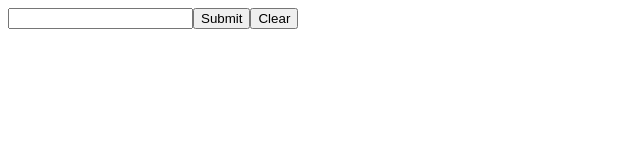
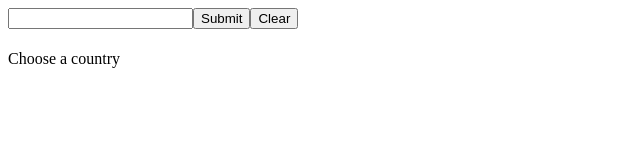
Before and after one commit to ramabadash/Weather-App-, a React (Create React App) app in the folder wether-app/: page / in a window 1280 px wide. Shown: the top 160 px of the page, without its empty margins (0-640 px from the left). Built offline with nearby package versions, Linux system fonts and the light colour scheme.

Commit message:
# Add weather list component that displays the weather by the state

```diff
--- a/wether-app/src/components/App.jsx
+++ b/wether-app/src/components/App.jsx
@@ -1,10 +1,12 @@
 import React from 'react';
 import CountriesDropDown from './CountriesDropDown';
+import WeatherList from './WeatherList';
 
 function App() {
   return (
     <div>
       <CountriesDropDown />
+      <WeatherList />
     </div>
   );
 }
--- /dev/null
+++ b/wether-app/src/components/WeatherList.jsx
@@ -0,0 +1,42 @@
+import React from 'react';
+import { useSelector } from 'react-redux';
+
+function WeatherList() {
+  /***** STATE *****/
+  const fiveDaysWeather = useSelector(state => state.weatherData);
+  const country = useSelector(state => state.country);
+
+  return (
+    <div>
+      <h1>{country}</h1>
+      {fiveDaysWeather.length < 1 ? (
+        <p>Choose a country</p>
+      ) : (
+        fiveDaysWeather.map(dayData => {
+          console.log(dayData);
+          return (
+            <div key={dayData.dt} className='weather-day'>
+              <h3>{dayData['dt_txt']}</h3>
+              <div>
+                <span>temp: {Math.floor(dayData.main.temp - 273.15)} deg</span>{' '}
+                <span>
+                  feels like: {Math.floor(dayData.main['feels_like'] - 273.15)}{' '}
+                  deg
+                </span>
+              </div>
+              <div>
+                <span>Wind speed: {Math.floor(dayData.wind.speed)} </span>{' '}
+              </div>
+              <img
+                alt='weather-icon'
+                src={`http://openweathermap.org/img/wn/${dayData.weather[0].icon}@2x.png`}
+              />
+            </div>
+          );
+        })
+      )}
+    </div>
+  );
+}
+
+export default WeatherList;
--- a/wether-app/src/reducers/weatherReducer.jsx
+++ b/wether-app/src/reducers/weatherReducer.jsx
@@ -3,7 +3,7 @@ import { countriesNames } from '../data/countriesNames';
 export const primaryState = {
   countries: countriesNames,
   country: '',
-  weatherData: {},
+  weatherData: [],
   error: '',
 };
 
```
